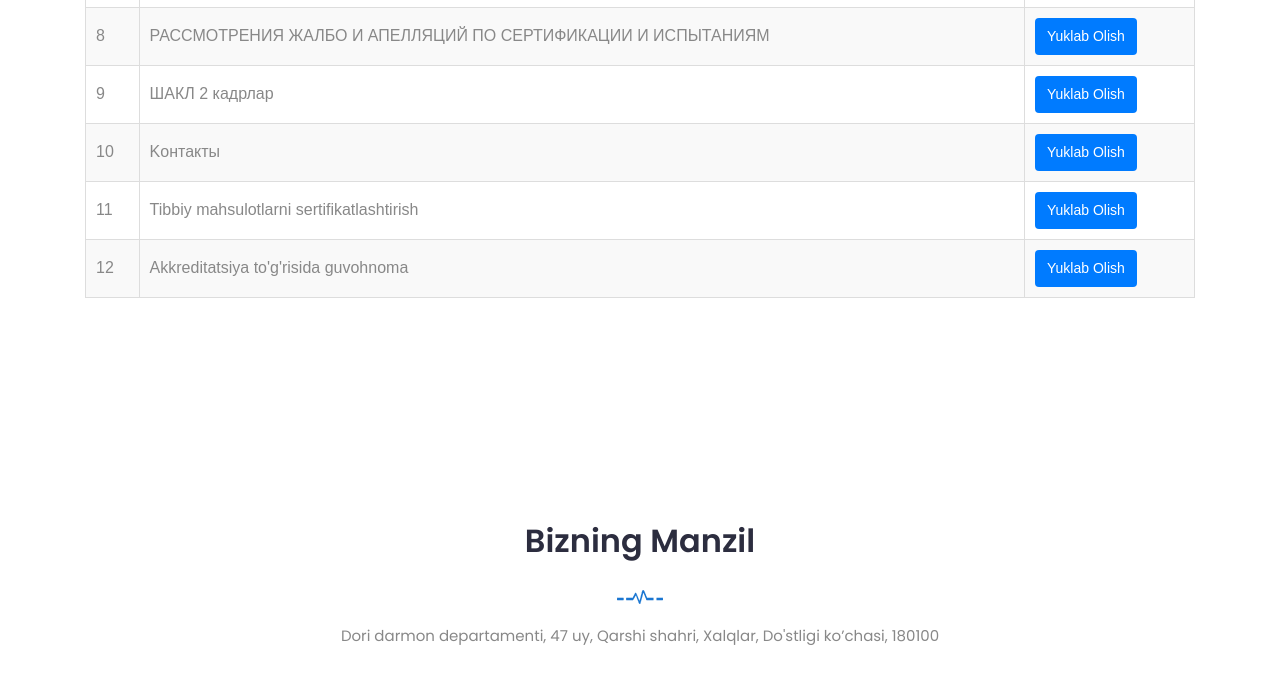
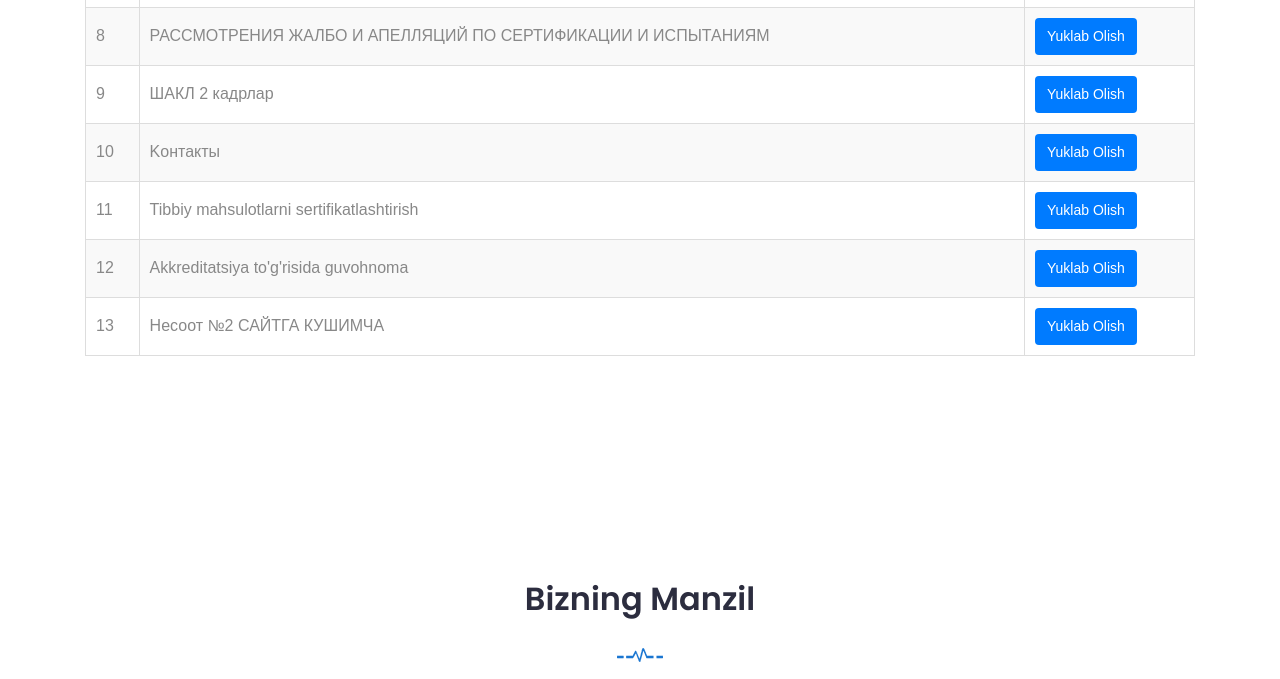
Before and after one commit to AzizbekGulomov2002/Qarshi-parhm-control, a plain HTML site: page index.html in a window 1280 px wide. Shown: the part 5244-5923 px from the top of the page. Drawn offline with Linux system fonts and the light colour scheme; a script that the page names is missing.

Commit message:
[UPDATED] wortime

```diff
--- a/index.html
+++ b/index.html
@@ -673,6 +673,12 @@
 								<td><a href="files/guvoxonoma1.pdf"
 										class="btn btn-download" download>Yuklab olish</a></td>
 							</tr>
+							<tr>
+								<td>13</td>
+								<td>Hесоот №2 САЙТГА КУШИМЧА </td>
+								<td><a href="files/несоот №2 САЙТГА КУШИМЧА.docx"
+										class="btn btn-download" download>Yuklab olish</a></td>
+							</tr>
 						</tbody>
 					</table>
 				</div>
```
Also changed, not shown: 1 other file.
